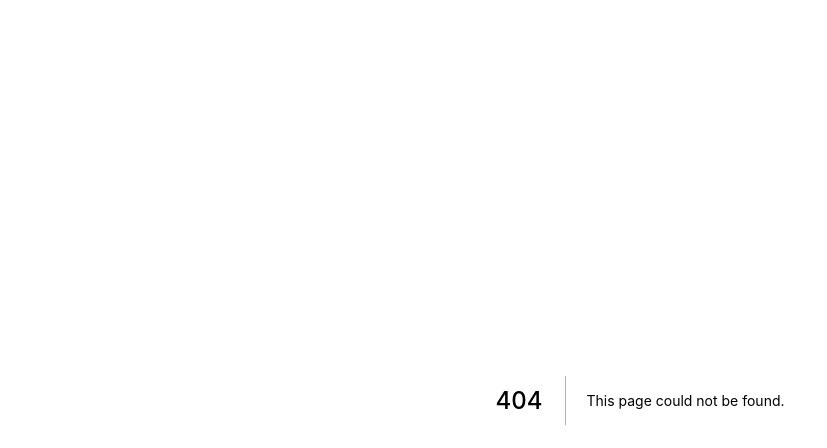
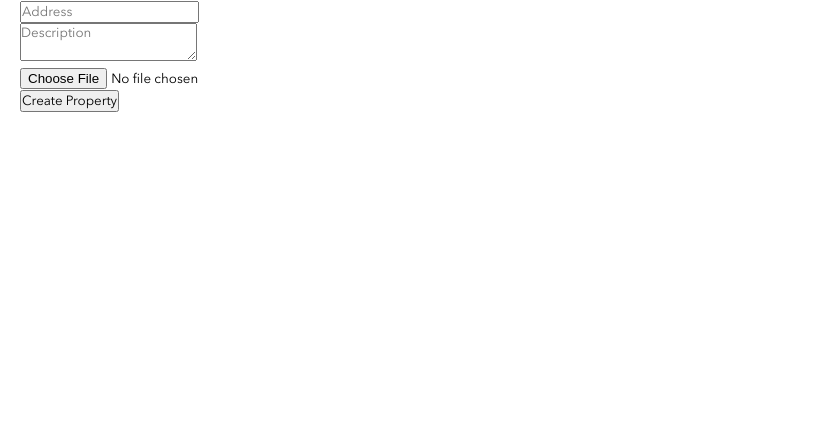
Before and after one commit to puskalkafle/basnus-app, a Next.js app: page /add-property in a window 1280 px wide. Before the commit this address had no page. Shown: the top 448 px of the page, without its empty margins (0-827 px from the left). Built offline with nearby package versions, Linux system fonts and the light colour scheme; a web font is replaced by a local one.

Commit message:
added post and get request

```diff
--- /dev/null
+++ b/api/client.tsx
@@ -0,0 +1,8 @@
+import axios from "axios";
+
+const apiClient = axios.create({
+    baseURL: "http://localhost:1337/api",
+    onUploadProgress: progressEvent => console.log(progressEvent)
+});
+
+export default apiClient;
--- /dev/null
+++ b/api/properties.tsx
@@ -0,0 +1,11 @@
+import client from "./client";
+
+const getProperties = () => client.get("/properties");
+const postProperty = (data) => client.post("/properties", data);
+const postPhotos = (data) => client.post("/upload", data);
+
+export default {
+    getProperties,
+    postProperty,
+    postPhotos
+};
--- /dev/null
+++ b/hooks/useApi.tsx
@@ -0,0 +1,26 @@
+import { useState } from "react";
+
+export default (apiFunc) => {
+    const [data, setData] = useState(null);
+    const [error, setError] = useState("");
+    const [loading, setLoading] = useState(false);
+
+    const request = async (...args) => {
+        setLoading(true);
+        try {
+            const result = await apiFunc(...args);
+            setData(result.data);
+        } catch (err) {
+            setError(err.message || "Unexpected Error!");
+        } finally {
+            setLoading(false);
+        }
+    };
+
+    return {
+        data,
+        error,
+        loading,
+        request
+    };
+};
--- a/package.json
+++ b/package.json
@@ -28,6 +28,7 @@
     "@react-google-maps/api": "^2.7.0",
     "@reduxjs/toolkit": "^1.6.0",
     "@storybook/storybook-deployer": "^2.8.10",
+    "axios": "^0.25.0",
     "babel-plugin-react-require": "^3.1.3",
     "classnames": "^2.3.1",
     "eslint": "^8.8.0",
--- /dev/null
+++ b/pages/add-property.tsx
@@ -0,0 +1,43 @@
+import React, { useEffect, useState } from "react";
+import getpropertiesApi from "../api/properties";
+import useApi from "../hooks/useApi";
+import Container from "../src/components/common/Container";
+
+
+
+export default function addProperty() {
+  const [address, setAddress] = useState("");
+  const [description, setDescription] = useState("");
+  const [photos, setPhotos] = useState("");
+
+  const onAddressChange = e => setAddress(e.target.value);
+  const onDesciptionChange = e => setDescription(e.target.value);
+  const onPhotoChange = e => setPhotos(e.target.files[0]);
+
+  const postPropertyApi = useApi(getpropertiesApi.postProperty);
+
+  const handleSubmit = e => {
+    e.preventDefault();
+    const fd = new FormData();
+    const data = { address, description };
+
+    fd.append('files.photos', photos);
+    fd.append('data', JSON.stringify(data));
+    postPropertyApi.request(fd);
+  };
+  return (
+    <>
+      <Container>
+        <form>
+          <input placeholder="Address" value={address}
+            onChange={onAddressChange} required /><br />
+          <textarea placeholder="Description" value={description}
+            onChange={onDesciptionChange} required /><br />
+          <input type="file" onChange={onPhotoChange} /><br />
+          <button type="submit" onClick={handleSubmit}>
+            Create Property
+          </button>
+        </form>
+      </Container>
+    </>)
+}
```
Also changed, not shown: pages/buy.tsx (added, +25 -0 lines), 1 other file (tests, documents, lock files or other folders).
